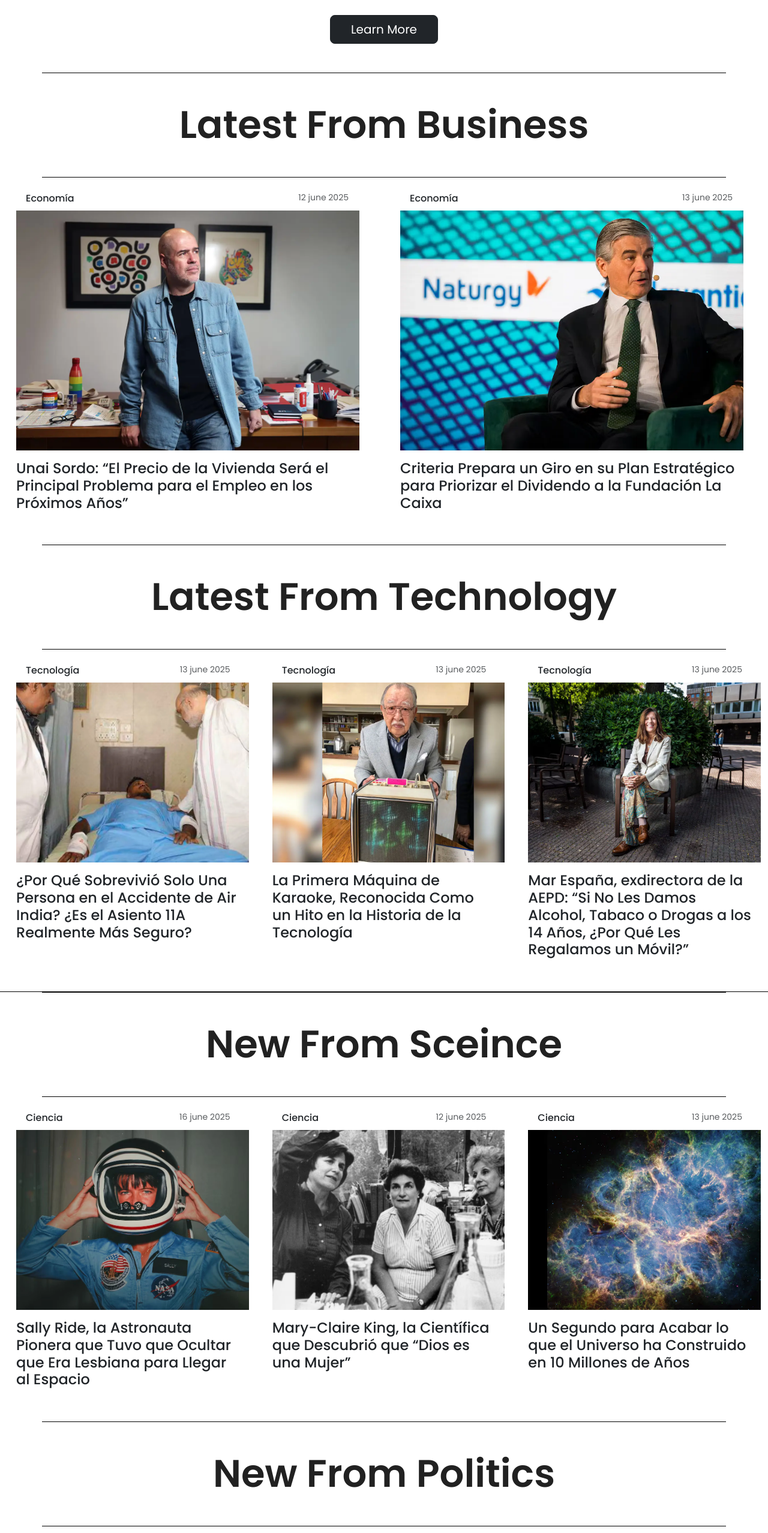
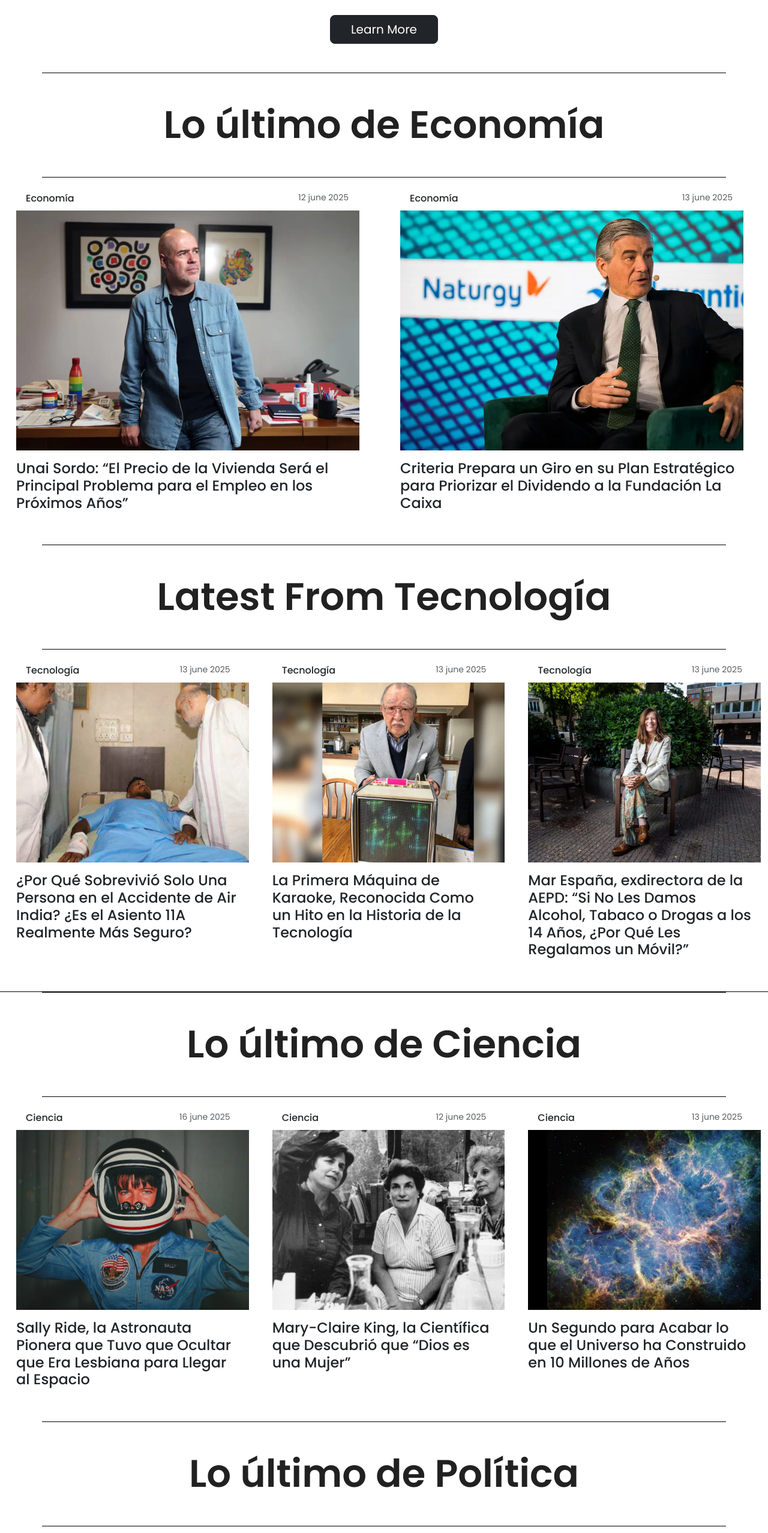
Before and after one commit to programmers-union/tag-mag, a Next.js app: page / in a window 1280 px wide. Shown: the part 2090-4646 px from the top of the page at 60% size. Built offline with nearby package versions, Linux system fonts and the light colour scheme.

Commit message:
updated category titles

```diff
--- a/src/app/page.tsx
+++ b/src/app/page.tsx
@@ -9,9 +9,15 @@ import deportesdata from '../../public/data/deportes.json'
 import saluddata from '../../public/data/salud.json'
 import cienciadata from '../../public/data/ciencia.json'
 import políticadata from '../../public/data/política.json'
+import Script from "next/script";
 
 export default function Home() {
   return (
+
+   <main>
+   <Script
+
+   />
     <div className="">
       <HomeSection1 />
       <div className="lg:mx-5 mx-2 row ">
@@ -100,7 +106,7 @@ export default function Home() {
       </div>
 
       <div className="row justify-content-center border-bottom border-black  col-12 col-md-10 col-lg-12 text-center mx-auto container">
-        <h2 className="section-subtitle   py-5">Latest From Business</h2>
+        <h2 className="section-subtitle   py-5">Lo último de Economía</h2>
       </div>
 
       <div className=" lg:mx-5 mx-0 row ">
@@ -134,7 +140,7 @@ export default function Home() {
         </div>
       </div>
       <div className="row justify-content-center border-bottom border-top border-black  col-12 col-md-10 col-lg-12 text-center mx-auto container">
-        <h2 className="section-subtitle   py-5">Latest From Technology</h2>
+        <h2 className="section-subtitle   py-5">Latest From Tecnología</h2>
       </div>
       <div className=" lg:mx-5 mx-0 row border-black border-bottom">
         <div className="col-lg-4">
@@ -176,7 +182,7 @@ export default function Home() {
       </div>
 
       <div className="row justify-content-center border-bottom border-top border-black  col-12 col-md-10 col-lg-12 text-center mx-auto container">
-        <h2 className="section-subtitle   py-5">New From Sceince</h2>
+        <h2 className="section-subtitle   py-5">Lo último de Ciencia</h2>
       </div>
       <div className=" lg:mx-5 mx-0 row  ">
         <div className="col-lg-4">
@@ -217,7 +223,7 @@ export default function Home() {
         </div>
       </div>
       <div className="row justify-content-center border-bottom border-top border-black  col-12 col-md-10 col-lg-12 text-center mx-auto container">
-        <h2 className="section-subtitle   py-5">New From Politics</h2>
+        <h2 className="section-subtitle   py-5">Lo último de Política</h2>
       </div>
       <div className=" lg:mx-5 mx-0 row border-black border-bottom">
         <div className="col-lg-6">
@@ -249,5 +255,7 @@ export default function Home() {
         <ConnectionCards />
       </div>
     </div>
+   </main>
+
   );
 }
--- a/src/components/Header.tsx
+++ b/src/components/Header.tsx
@@ -11,7 +11,7 @@ const categories = [
   { name: 'Deportes', slug: 'deportes' },
   {name:'Salud', slug:'salud'},
   {name:'Ciencia',slug:'ciencia'},
-  {name:'Politics',slug:'política'}
+  {name:'Política',slug:'política'}
 
 ];
 
```
